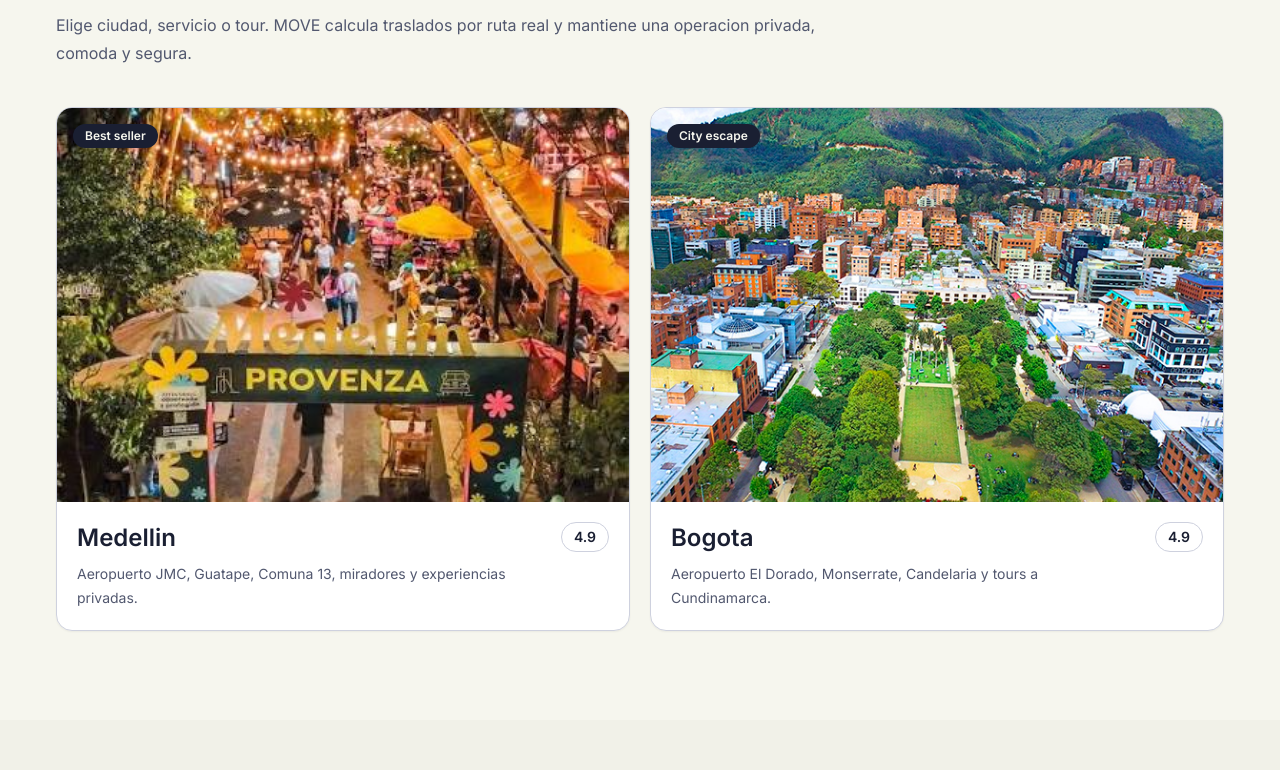
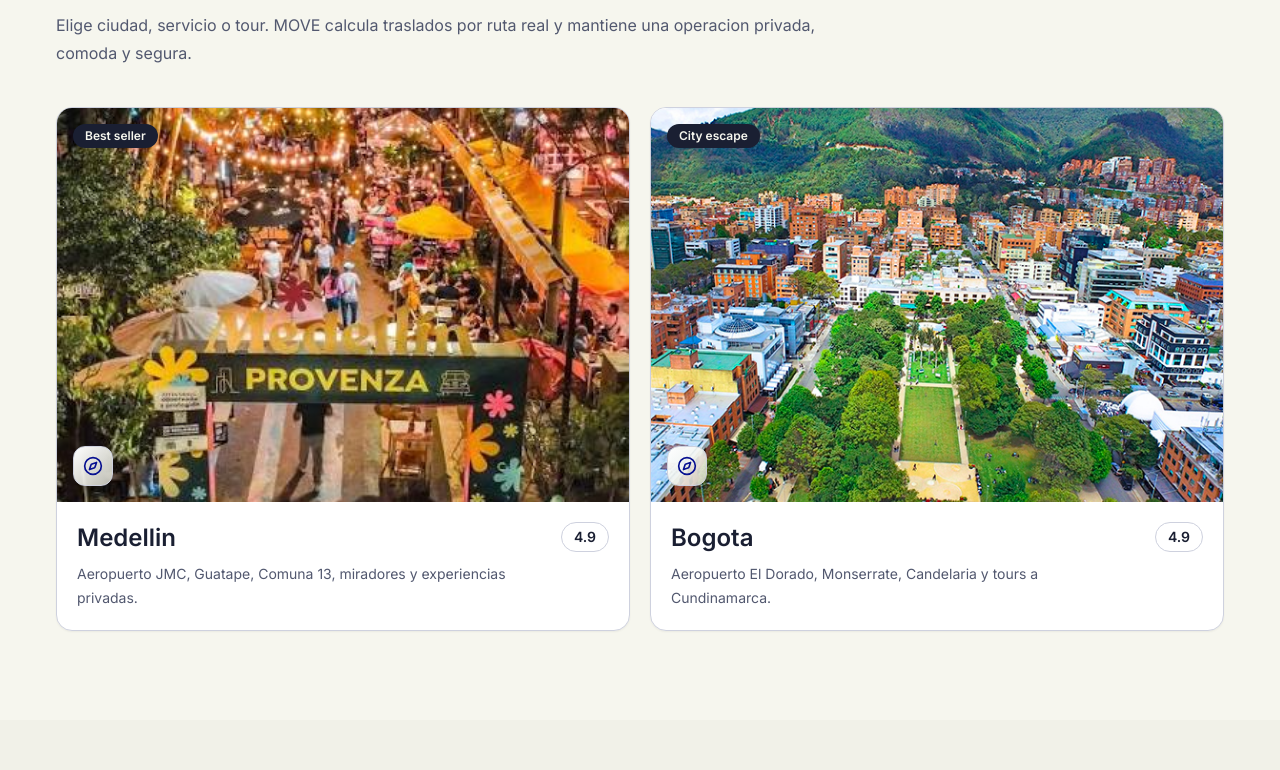
Before and after one commit to estivencontacto/MOVECOL, a Next.js app: page / in a window 1280 px wide. Shown: the part 1570-2340 px from the top of the page. Built offline with nearby package versions, Linux system fonts and the light colour scheme; no server answers.

Commit message:
Refine dashboard and booking icons

```diff
--- a/app/globals.css
+++ b/app/globals.css
@@ -64,115 +64,80 @@ body {
   box-shadow: 0 0 0 3px hsl(var(--ring) / 0.24);
 }
 
-.travel-card {
+.premium-card {
   position: relative;
   isolation: isolate;
-  cursor: url("/images/MARCA/cursor-travel.svg") 10 10, pointer;
+  transition:
+    transform 260ms ease,
+    box-shadow 260ms ease,
+    border-color 260ms ease,
+    background-color 260ms ease;
 }
 
-.travel-card::before {
+.premium-card::before {
   content: "";
   position: absolute;
   inset: 0;
   z-index: 1;
   pointer-events: none;
-  background:
-    radial-gradient(circle at 18% 18%, hsl(var(--secondary) / 0.2), transparent 24%),
-    linear-gradient(115deg, transparent 20%, hsl(var(--accent) / 0.18) 48%, transparent 72%);
+  background: linear-gradient(135deg, hsl(var(--primary) / 0.08), transparent 44%, hsl(var(--secondary) / 0.14));
   opacity: 0;
-  transform: translate3d(-12%, 0, 0);
-  transition:
-    opacity 450ms ease,
-    transform 750ms cubic-bezier(0.16, 1, 0.3, 1);
+  transition: opacity 260ms ease;
 }
 
-.travel-card::after {
-  content: "";
-  position: absolute;
-  left: 13%;
-  top: 34%;
-  z-index: 2;
-  width: 74%;
-  border-top: 1px dashed hsl(var(--secondary) / 0.78);
-  opacity: 0;
-  pointer-events: none;
-  transform: scaleX(0.08);
-  transform-origin: left;
-  transition:
-    opacity 300ms ease,
-    transform 900ms cubic-bezier(0.16, 1, 0.3, 1);
+.premium-card:hover,
+.premium-card:focus-visible {
+  border-color: hsl(var(--primary) / 0.28);
+  box-shadow: 0 28px 80px -46px rgb(15 23 42 / 0.56);
+  transform: translateY(-0.35rem);
 }
 
-.travel-card:hover::before,
-.travel-card:focus-visible::before {
+.premium-card:hover::before,
+.premium-card:focus-visible::before {
   opacity: 1;
-  transform: translate3d(0, 0, 0);
 }
 
-.travel-card:hover::after,
-.travel-card:focus-visible::after {
-  opacity: 1;
-  transform: scaleX(1);
+.premium-card > * {
+  position: relative;
+  z-index: 2;
 }
 
-.travel-icon {
-  position: absolute;
-  left: 12%;
-  top: calc(34% - 0.85rem);
-  z-index: 3;
+.premium-icon {
   display: grid;
-  width: 2rem;
-  height: 2rem;
+  width: 2.5rem;
+  height: 2.5rem;
   place-items: center;
-  border-radius: 999px;
-  background: hsl(var(--foreground));
-  color: hsl(var(--secondary));
-  box-shadow: 0 18px 36px -18px rgb(15 23 42 / 0.55);
-  opacity: 0;
-  pointer-events: none;
-  transform: translate3d(0, 12px, 0) rotate(-18deg) scale(0.72);
+  border: 1px solid hsl(var(--border));
+  border-radius: 0.75rem;
+  background: linear-gradient(135deg, hsl(var(--card)), hsl(var(--muted) / 0.78));
+  color: hsl(var(--primary));
+  box-shadow: 0 16px 36px -26px rgb(15 23 42 / 0.62);
+  transition:
+    transform 220ms ease,
+    box-shadow 220ms ease,
+    color 220ms ease,
+    background-color 220ms ease;
 }
 
-.travel-card:hover .travel-icon,
-.travel-card:focus-visible .travel-icon {
-  animation: travel-sigh 1.25s cubic-bezier(0.16, 1, 0.3, 1) both;
+.premium-icon[data-active="true"] {
+  border-color: hsl(var(--primary) / 0.3);
+  background: hsl(var(--primary));
+  color: hsl(var(--primary-foreground));
+  box-shadow: 0 18px 44px -24px hsl(var(--primary) / 0.85);
 }
 
-@keyframes travel-sigh {
-  0% {
-    left: 12%;
-    opacity: 0;
-    transform: translate3d(0, 12px, 0) rotate(-18deg) scale(0.72);
-  }
-
-  18% {
-    opacity: 1;
-  }
-
-  58% {
-    transform: translate3d(0, -14px, 0) rotate(4deg) scale(1);
-  }
-
-  100% {
-    left: 82%;
-    opacity: 0;
-    transform: translate3d(0, -2px, 0) rotate(16deg) scale(0.82);
-  }
+.premium-card:hover .premium-icon,
+.premium-card:focus-visible .premium-icon {
+  background: hsl(var(--primary));
+  color: hsl(var(--primary-foreground));
+  box-shadow: 0 18px 44px -24px hsl(var(--primary) / 0.8);
+  transform: translateY(-1px) scale(1.04);
 }
 
 @media (prefers-reduced-motion: reduce) {
-  .travel-card,
-  .travel-card::before,
-  .travel-card::after,
-  .travel-icon {
-    animation: none !important;
+  .premium-card,
+  .premium-card::before,
+  .premium-icon {
     transition: none !important;
   }
-
-  .travel-card:hover .travel-icon,
-  .travel-card:focus-visible .travel-icon {
-    left: 78%;
-    opacity: 1;
-    transform: none;
-  }
 }
--- a/components/admin/stat-card.tsx
+++ b/components/admin/stat-card.tsx
@@ -1,18 +1,26 @@
+import type { LucideIcon } from "lucide-react";
 import { Card, CardContent, CardHeader, CardTitle } from "@/components/ui/card";
 
 export function StatCard({
   title,
   value,
-  helper
+  helper,
+  icon: Icon
 }: {
   title: string;
   value: string;
   helper: string;
+  icon?: LucideIcon;
 }) {
   return (
-    <Card>
-      <CardHeader className="pb-2">
+    <Card className="premium-card overflow-hidden">
+      <CardHeader className="flex flex-row items-center justify-between gap-3 pb-2">
         <CardTitle className="text-sm text-muted-foreground">{title}</CardTitle>
+        {Icon ? (
+          <span className="premium-icon shrink-0">
+            <Icon className="size-5" aria-hidden />
+          </span>
+        ) : null}
       </CardHeader>
       <CardContent>
         <p className="text-3xl font-semibold">{value}</p>
--- a/components/sections/landing.tsx
+++ b/components/sections/landing.tsx
@@ -8,15 +8,20 @@ import { motion, useInView } from "framer-motion";
 import type { LucideIcon } from "lucide-react";
 import {
   ArrowRight,
+  BriefcaseBusiness,
   CalendarDays,
   Car,
   ChevronRight,
   CheckCircle2,
   Clock,
+  Compass,
   CreditCard,
   Headphones,
+  HeartPulse,
+  Landmark,
+  Luggage,
   MapPin,
-  PlaneTakeoff,
+  Route,
   Search,
   ShieldCheck,
   Star,
@@ -237,6 +242,16 @@ const serviceLabels: Record<string, { ES: string; EN: string }> = {
   "private-tours": { ES: "Tours privados", EN: "Private tours" },
   corporate: { ES: "Corporativo", EN: "Corporate" },
   events: { ES: "Eventos", EN: "Events" }
+};
+
+const landingServiceIcons: Record<string, LucideIcon> = {
+  "airport-transfer": Luggage,
+  transfers: Route,
+  hourly: Timer,
+  "medical-tourism": HeartPulse,
+  "private-tours": Compass,
+  corporate: BriefcaseBusiness,
+  events: CalendarDays
 };
 
 const serviceDescriptions: Record<string, { ES: string; EN: string }> = {
@@ -542,13 +557,10 @@ export function LandingPage() {
                           onClick={() => setActiveCitySlug(city.slug)}
                           className={
                             isActive
-                              ? "travel-card flex min-h-[78px] items-center gap-3 overflow-hidden rounded-md border border-foreground bg-foreground p-2 text-left text-background shadow-md transition duration-300"
-                              : "travel-card flex min-h-[78px] items-center gap-3 overflow-hidden rounded-md border bg-white p-2 text-left text-foreground transition duration-300 hover:-translate-y-0.5 hover:border-primary/40 hover:shadow-sm"
+                              ? "premium-card flex min-h-[78px] items-center gap-3 overflow-hidden rounded-md border border-foreground bg-foreground p-2 text-left text-background shadow-md"
+                              : "premium-card flex min-h-[78px] items-center gap-3 overflow-hidden rounded-md border bg-white p-2 text-left text-foreground"
                           }
                         >
-                          <span className="travel-icon" aria-hidden="true">
-                            <PlaneTakeoff className="size-4" aria-hidden />
-                          </span>
                           <span className="relative h-12 w-14 shrink-0 overflow-hidden rounded-md">
                             <Image
                               src={cityDetails.heroImage}
@@ -655,10 +667,7 @@ export function LandingPage() {
           <SectionHeader eyebrow={t.featured} title={t.featuredTitle} description={t.featuredDescription} />
           <div className="mt-10 grid gap-5 lg:grid-cols-2">
             {cities.map((city) => (
-              <Link key={city.id} href={`/destinos/${city.slug}`} className="group travel-card overflow-hidden rounded-2xl border bg-card shadow-sm transition duration-300 hover:-translate-y-1.5 hover:shadow-[0_28px_70px_-36px_rgba(15,23,42,0.55)]">
-                <span className="travel-icon" aria-hidden="true">
-                  <PlaneTakeoff className="size-4" aria-hidden />
-                </span>
+              <Link key={city.id} href={`/destinos/${city.slug}`} className="group premium-card overflow-hidden rounded-2xl border bg-card shadow-sm">
                 <div className="relative aspect-[16/11]">
                   <Image
                     src={city.image}
@@ -669,6 +678,9 @@ export function LandingPage() {
                   />
                   <div className="absolute inset-0 bg-foreground/0 transition duration-300 group-hover:bg-foreground/20" />
                   <Badge className="absolute left-4 top-4 rounded-full bg-foreground text-background">{cityCopy[city.slug]?.label}</Badge>
+                  <span className="premium-icon absolute bottom-4 left-4 border-white/35 bg-white/95">
+                    <Compass className="size-5" aria-hidden />
+                  </span>
                   <span className="absolute bottom-4 right-4 translate-y-2 rounded-full bg-white px-4 py-2 text-sm font-semibold text-foreground opacity-0 shadow-lg transition duration-300 group-hover:translate-y-0 group-hover:opacity-100">
                     {language === "EN" ? "View more" : "Ver mas"}
                   </span>
@@ -698,17 +710,17 @@ export function LandingPage() {
           <div className="mt-10 grid gap-4 sm:grid-cols-2 lg:grid-cols-3">
             {visibleServices.map((service) => {
               const serviceImage = getLandingServiceImage(service.id, activeCity.slug);
+              const ServiceIcon = landingServiceIcons[service.id] ?? Car;
               return (
                 <SectionReveal key={service.id}>
-                  <Link href={`/servicios/${service.slug}`} className="group travel-card relative block h-full overflow-hidden rounded-lg border bg-card shadow-sm transition duration-300 hover:-translate-y-1.5 hover:bg-white hover:shadow-[0_24px_70px_-38px_rgba(15,23,42,0.45)]">
-                    <span className="travel-icon" aria-hidden="true">
-                      <PlaneTakeoff className="size-4" aria-hidden />
-                    </span>
+                  <Link href={`/servicios/${service.slug}`} className="group premium-card relative block h-full overflow-hidden rounded-lg border bg-card shadow-sm hover:bg-white">
                     <div className="relative aspect-[16/10]">
                       <Image src={serviceImage} alt={service.title} fill className="object-cover transition duration-500 group-hover:scale-105" />
                     </div>
                     <div className="p-5">
-                      <Car className="mb-3 size-5 text-primary" aria-hidden />
+                      <span className="premium-icon mb-3">
+                        <ServiceIcon className="size-5" aria-hidden />
+                      </span>
                       <h3 className="text-lg font-semibold">{serviceLabels[service.id]?.[language] ?? service.title}</h3>
                       <p className="mt-2 text-sm leading-6 text-muted-foreground">
                         {serviceDescriptions[service.id]?.[language] ?? service.description}
@@ -737,13 +749,13 @@ export function LandingPage() {
           </div>
           <div className="mt-10 grid gap-5 md:grid-cols-2 xl:grid-cols-3">
             {mostBookedTours.map((tour) => (
-              <Card key={tour.id} className="group travel-card overflow-hidden rounded-lg transition duration-300 hover:-translate-y-1.5 hover:shadow-[0_26px_80px_-42px_rgba(15,23,42,0.55)]">
-                <span className="travel-icon" aria-hidden="true">
-                  <PlaneTakeoff className="size-4" aria-hidden />
-                </span>
+              <Card key={tour.id} className="group premium-card overflow-hidden rounded-lg">
                 <div className="relative aspect-[16/11] overflow-hidden">
                   <Image src={getLandingTourImage(tour, activeCity.slug)} alt={tour.name} fill className="object-cover transition duration-500 group-hover:scale-105" />
                   <Badge className="absolute left-4 top-4 rounded-md bg-foreground text-background">{activeCity.name}</Badge>
+                  <span className="premium-icon absolute bottom-4 right-4 border-white/35 bg-white/95">
+                    <Landmark className="size-5" aria-hidden />
+                  </span>
                 </div>
                 <CardHeader>
                   <CardTitle className="text-xl">{tour.name}</CardTitle>
```
Also changed, not shown: app/admin/page.tsx (+39 -20 lines), components/booking/booking-form.tsx (+28 -9 lines), components/destinations/city-services.tsx (+2 -6 lines), components/destinations/tour-grid.tsx (+5 -5 lines), public/images/MARCA/cursor-travel.svg (deleted).
